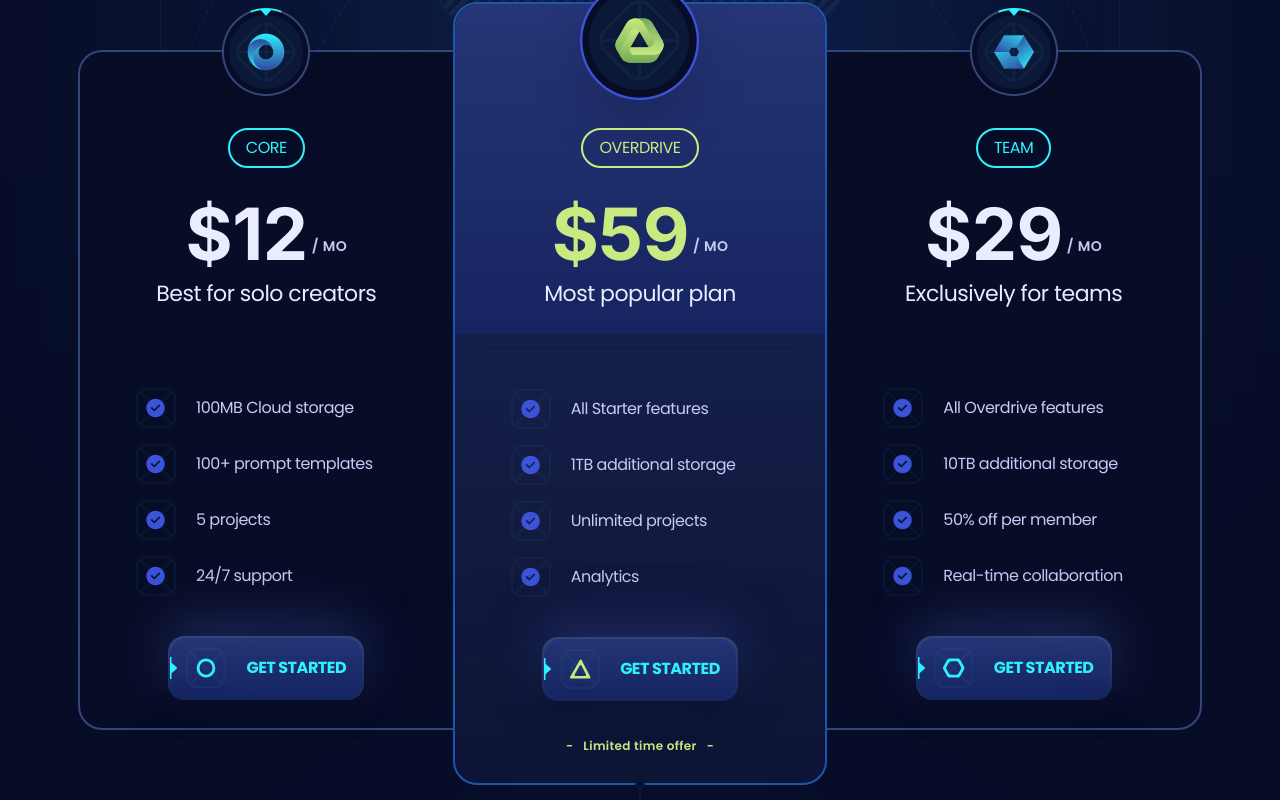
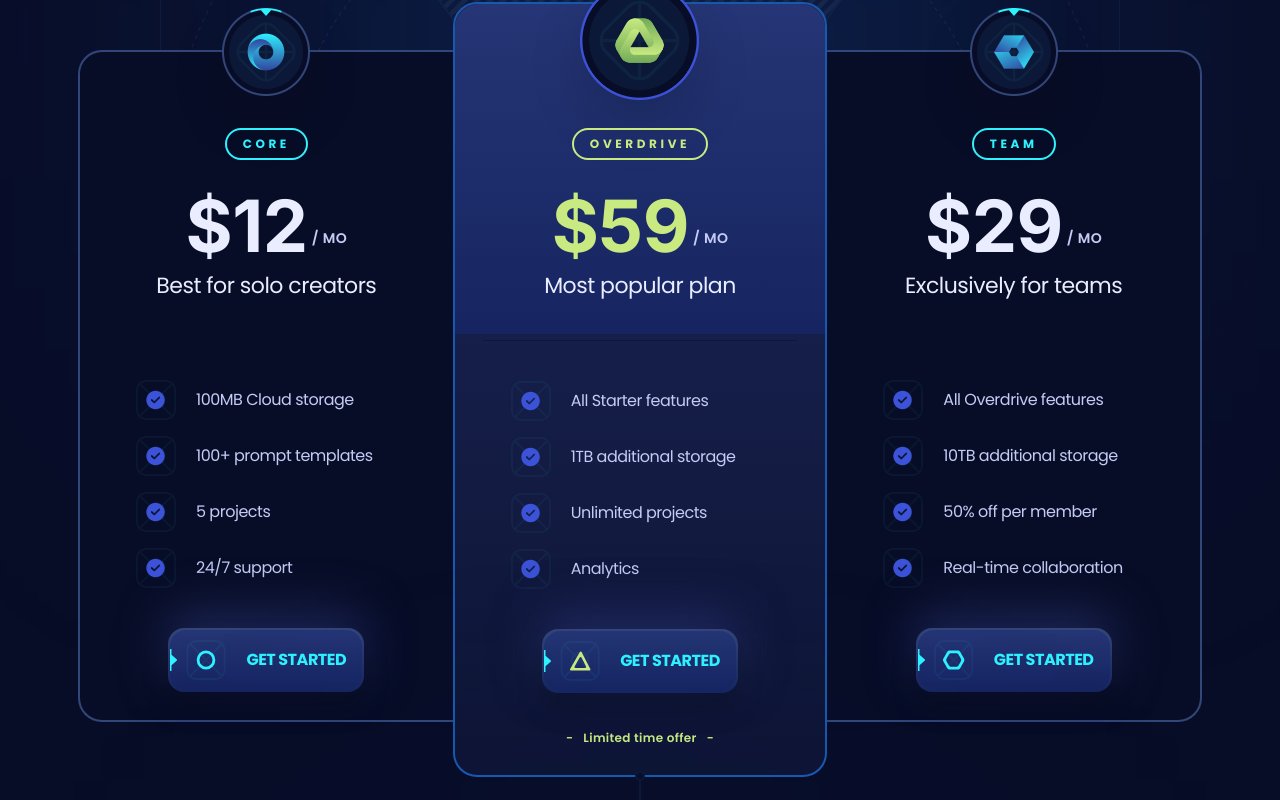
Before and after one commit to Denni007/litibotai, a React (Vite) app: page / in a window 1280 px wide. Shown: the part 2280-3080 px from the top of the page. Built offline with nearby package versions, Linux system fonts and the light colour scheme.

Commit message:
Minor fixes

```diff
--- a/src/sections/Download.jsx
+++ b/src/sections/Download.jsx
@@ -22,7 +22,7 @@ const Download = () => {
               </div>
 
               <p className='body-1 mb-10 max-w-md'>
-                Try now for free on iOS, Android, PC, Web - whatever your
+                Try it now for free on iOS, Android, PC, Web - whatever your
                 flavor, we&apos;ve got you covered.
               </p>
 
--- a/src/sections/Pricing.jsx
+++ b/src/sections/Pricing.jsx
@@ -90,7 +90,7 @@ const Pricing = () => {
                 >
                   <div
                     className={clsx(
-                      'smal--2 rounded-20 relative z-2 mx-auto mb-6 border-2 px-4 py-1.5 uppercase',
+                      'small-2 rounded-20 relative z-2 mx-auto mb-6 border-2 px-4 py-1.5 uppercase',
                       idx === 1 ? 'border-p3 text-p3' : 'border-p1 text-p1',
                     )}
                   >
```
Also changed, not shown: 2 other files (tests, documents, lock files or other folders).
